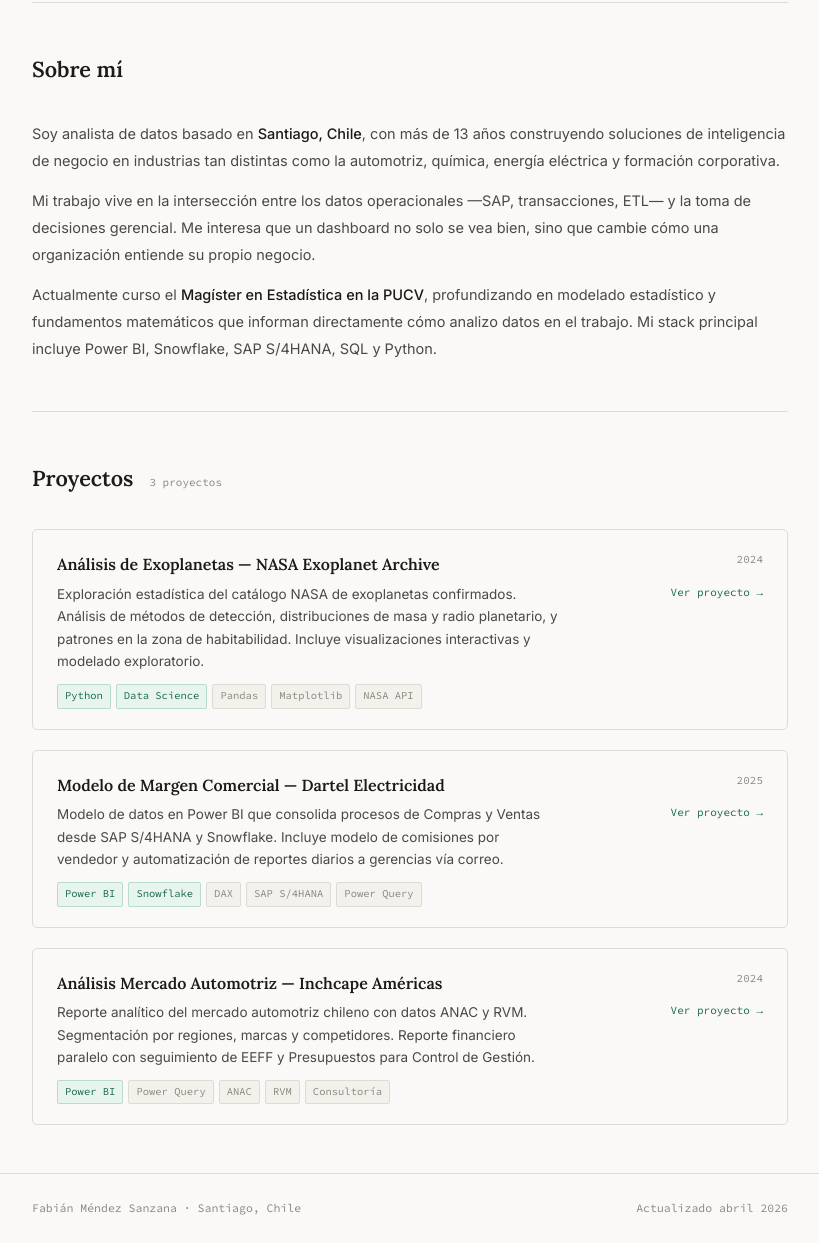
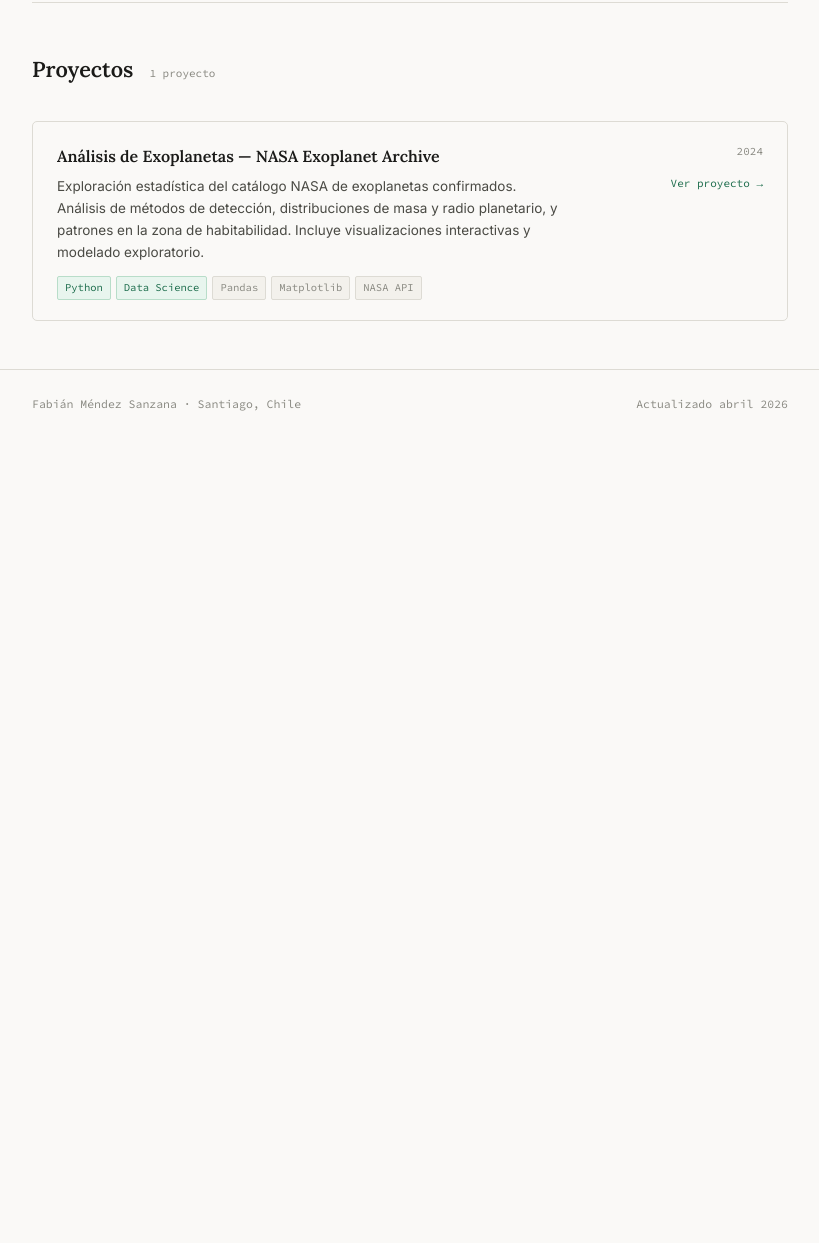
Before and after one commit to fabianmendezs/fabianmendezs.github.io, a plain HTML site: page index.html in a window 1280 px wide. Shown: the part 440-1683 px from the top of the page, without its empty margins (230-1049 px from the left). After the commit the page ends 878 px from the top, so only its background shows below. Drawn offline with Linux system fonts and the light colour scheme.

Commit message:
Update index.html

```diff
--- a/index.html
+++ b/index.html
@@ -116,7 +116,6 @@ footer { border-top: 1px solid var(--rule); padding: 1.5rem 2rem; font-family: v
   <div class="header-inner">
     <a href="#" class="site-id">fabianmendezs.github.io</a>
     <nav>
-      <a href="#about">Sobre mí</a>
       <a href="#projects">Proyectos</a>
       <a href="https://fabianmendezs.github.io/CV_FabianM/" target="_blank">CV ↗</a>
     </nav>
@@ -145,23 +144,11 @@ footer { border-top: 1px solid var(--rule); padding: 1.5rem 2rem; font-family: v
     </div>
   </div>
 
-  <!-- SOBRE MÍ -->
-  <section id="about">
-    <div class="section-header">
-      <span class="section-title">Sobre mí</span>
-    </div>
-    <div class="about-text">
-      <p>Soy analista de datos basado en <strong>Santiago, Chile</strong>, con más de 13 años construyendo soluciones de inteligencia de negocio en industrias tan distintas como la automotriz, química, energía eléctrica y formación corporativa.</p>
-      <p>Mi trabajo vive en la intersección entre los datos operacionales —SAP, transacciones, ETL— y la toma de decisiones gerencial. Me interesa que un dashboard no solo se vea bien, sino que cambie cómo una organización entiende su propio negocio.</p>
-      <p>Actualmente curso el <strong>Magíster en Estadística en la PUCV</strong>, profundizando en modelado estadístico y fundamentos matemáticos que informan directamente cómo analizo datos en el trabajo. Mi stack principal incluye Power BI, Snowflake, SAP S/4HANA, SQL y Python.</p>
-    </div>
-  </section>
-
   <!-- PROYECTOS -->
   <section id="projects">
     <div class="section-header">
       <span class="section-title">Proyectos</span>
-      <span class="section-count">3 proyectos</span>
+      <span class="section-count">1 proyecto</span>
     </div>
     <div class="projects-list">
 
@@ -179,43 +166,7 @@ footer { border-top: 1px solid var(--rule); padding: 1.5rem 2rem; font-family: v
         </div>
         <div class="proj-meta">
           <span class="proj-year">2024</span>
-          <a href="#" class="proj-link">Ver proyecto →</a>
-        </div>
-      </div>
-
-      <div class="project-item">
-        <div>
-          <div class="proj-name">Modelo de Margen Comercial — Dartel Electricidad</div>
-          <p class="proj-desc">Modelo de datos en Power BI que consolida procesos de Compras y Ventas desde SAP S/4HANA y Snowflake. Incluye modelo de comisiones por vendedor y automatización de reportes diarios a gerencias vía correo.</p>
-          <div class="proj-tags">
-            <span class="proj-tag hl">Power BI</span>
-            <span class="proj-tag hl">Snowflake</span>
-            <span class="proj-tag">DAX</span>
-            <span class="proj-tag">SAP S/4HANA</span>
-            <span class="proj-tag">Power Query</span>
-          </div>
-        </div>
-        <div class="proj-meta">
-          <span class="proj-year">2025</span>
-          <a href="#" class="proj-link">Ver proyecto →</a>
-        </div>
-      </div>
-
-      <div class="project-item">
-        <div>
-          <div class="proj-name">Análisis Mercado Automotriz — Inchcape Américas</div>
-          <p class="proj-desc">Reporte analítico del mercado automotriz chileno con datos ANAC y RVM. Segmentación por regiones, marcas y competidores. Reporte financiero paralelo con seguimiento de EEFF y Presupuestos para Control de Gestión.</p>
-          <div class="proj-tags">
-            <span class="proj-tag hl">Power BI</span>
-            <span class="proj-tag">Power Query</span>
-            <span class="proj-tag">ANAC</span>
-            <span class="proj-tag">RVM</span>
-            <span class="proj-tag">Consultoría</span>
-          </div>
-        </div>
-        <div class="proj-meta">
-          <span class="proj-year">2024</span>
-          <a href="#" class="proj-link">Ver proyecto →</a>
+          <a href="https://exoplanet-intelligence.streamlit.app/" target="_blank" class="proj-link">Ver proyecto →</a>
         </div>
       </div>
 
```
